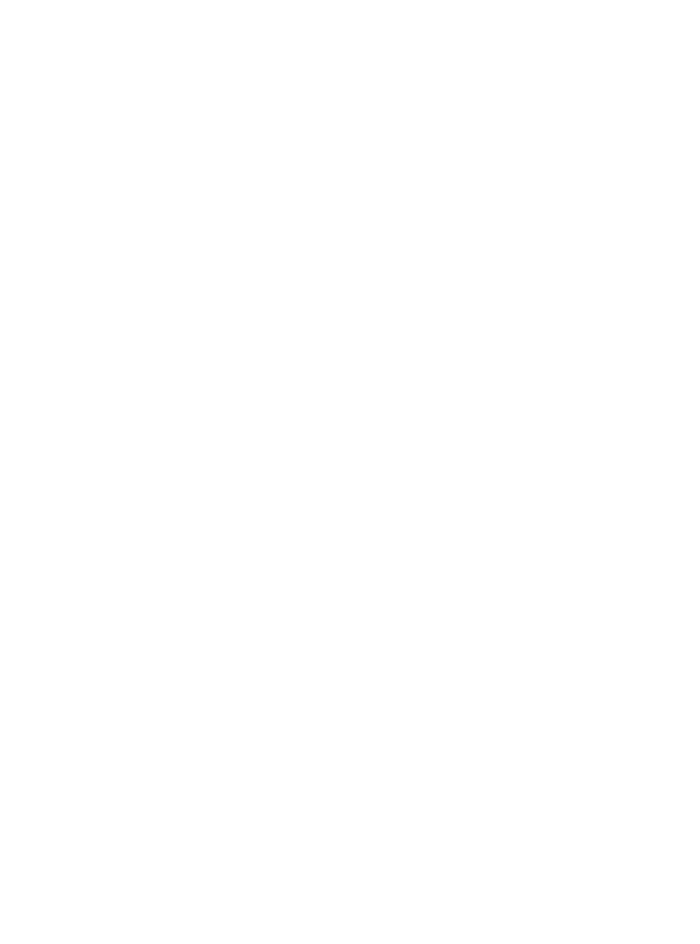
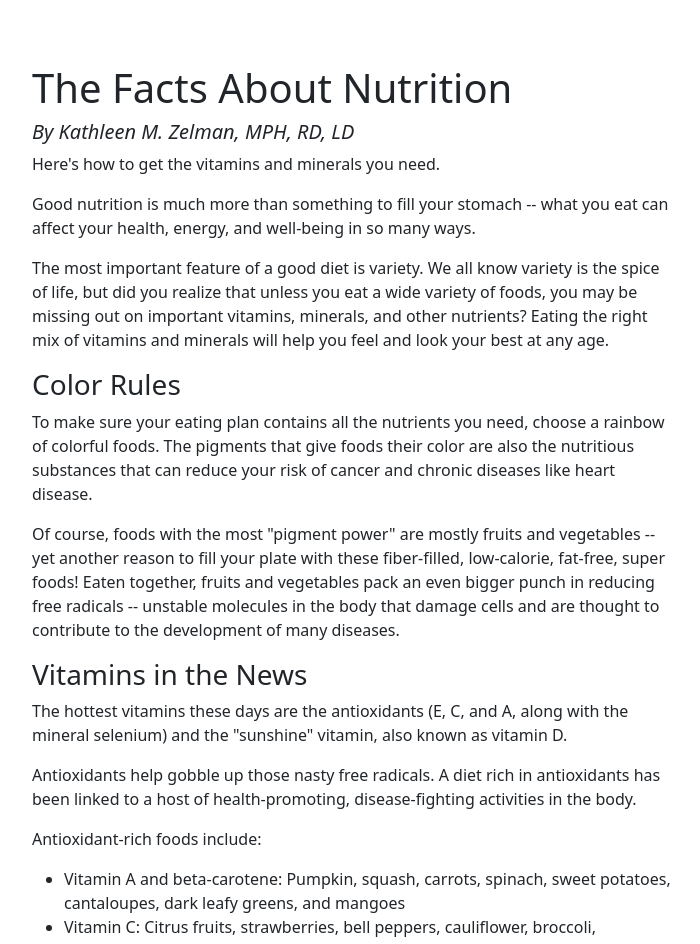
Before and after one commit to ivandrenc/NutriApp-Frontend, a Vue app in the folder vue/: page / in a window 1280 px wide. Shown: the top 944 px of the page, without its empty margins (335-1035 px from the left). Before the commit the page ends 800 px from the top, so only its background shows below. Built offline with nearby package versions, Linux system fonts and the light colour scheme.

Commit message:
Created dummy home

```diff
--- a/vue/src/views/Home.vue
+++ b/vue/src/views/Home.vue
@@ -1,18 +1,71 @@
 <template>
-  <div></div>
+  <div>
+    <div  id="homeNav">
+      <navbar-home/>
+    </div>
+    <b-container id="homeBody">
+      <b-row>
+        <b-col offset-md="3" sm="7" offset-sm="2">
+          <h1>The Facts About Nutrition</h1>
+          <h5><em>By Kathleen M. Zelman, MPH, RD, LD</em></h5>
+          <p>Here's how to get the vitamins and minerals you need. </p>
+          <p>Good nutrition is much more than something to fill your stomach --
+             what you eat can affect your health, energy, and well-being in so many ways.</p>
+          <p>The most important feature of a good diet is variety. We all know variety is the spice of life, but did you realize that unless you eat a wide variety of foods, you may be missing out on important vitamins, minerals, and other nutrients? Eating the right mix of vitamins and minerals will help you feel and look your best at any age.</p>
+          <h3>Color Rules</h3>
+          <p>To make sure your eating plan contains all the nutrients you need,
+             choose a rainbow of colorful foods. The pigments that give foods their color are also the nutritious substances that can reduce your risk of cancer and chronic diseases like heart disease.</p>
+
+          <p>Of course, foods with the most "pigment power" are mostly fruits and vegetables -- yet another reason to fill your plate with these fiber-filled, low-calorie, fat-free, super foods! Eaten together, fruits and vegetables pack an even bigger punch in reducing free radicals -- unstable molecules in the body that damage cells and are thought to contribute to the development of many diseases.</p>
+          <h3>Vitamins in the News</h3>
+          <p>The hottest vitamins these days are the antioxidants (E, C, and A, along with the mineral selenium) and the "sunshine" vitamin, also known as vitamin D.</p>
+          <p>Antioxidants help gobble up those nasty free radicals. A diet rich in antioxidants has been linked to a host of health-promoting, disease-fighting activities in the body.</p>
+          <p>Antioxidant-rich foods include:</p>
+          <ul>
+            <li>Vitamin A and beta-carotene: Pumpkin, squash, carrots, spinach, sweet potatoes, cantaloupes, dark leafy greens, and mangoes</li>
+            <li>Vitamin C: Citrus fruits, strawberries, bell peppers, cauliflower, broccoli, tomatoes, sweet potatoes, asparagus</li>
+            <li>Vitamin E: Vegetable oil, almonds, whole grains, wheat germ, sweet potatoes, yams</li>
+
+          </ul>
+          <h3>Better Food</h3>
+          <p>To make sure your eating plan contains all the nutrients you need,
+             choose a rainbow of colorful foods. The pigments that give foods their color are also the nutritious substances that can reduce your risk of cancer and chronic diseases like heart disease.</p>
+
+          <p>Of course, foods with the most "pigment power" are mostly fruits and vegetables -- yet another reason to fill your plate with these fiber-filled, low-calorie, fat-free, super foods! Eaten together, fruits and vegetables pack an even bigger punch in reducing free radicals -- unstable molecules in the body that damage cells and are thought to contribute to the development of many diseases.</p>
+          <h3>Vitamins in the News</h3>
+          <p>The hottest vitamins these days are the antioxidants (E, C, and A, along with the mineral selenium) and the "sunshine" vitamin, also known as vitamin D.</p>
+          <p>Antioxidants help gobble up those nasty free radicals. A diet rich in antioxidants has been linked to a host of health-promoting, disease-fighting activities in the body.</p>
+          <p>Antioxidant-rich foods include:</p>
+          <ul>
+            <li>Vitamin A and beta-carotene: Pumpkin, squash, carrots, spinach, sweet potatoes, cantaloupes, dark leafy greens, and mangoes</li>
+            <li>Vitamin C: Citrus fruits, strawberries, bell peppers, cauliflower, broccoli, tomatoes, sweet potatoes, asparagus</li>
+            <li>Vitamin E: Vegetable oil, almonds, whole grains, wheat germ, sweet potatoes, yams</li>
+
+          </ul>
+
+        </b-col>
+      </b-row>
+    </b-container>
+  </div>
 </template>
 
 <script>
-
+import navbarHome from "../components/navbarHome.vue"
 export default {
   name: "Home",
   data() {
-    return {
-    }
-  }
+    return {}
+  },
+  components: {
+    navbarHome,
+  },
 }
-
 </script>
-<style>
-
+<style scoped>
+#homeNav{
+  height:4em;
+}
+#homeBody {
+  position: relative;
+}
 </style>
```
Also changed, not shown: vue/src/assets/passion-fruit.png (added).
